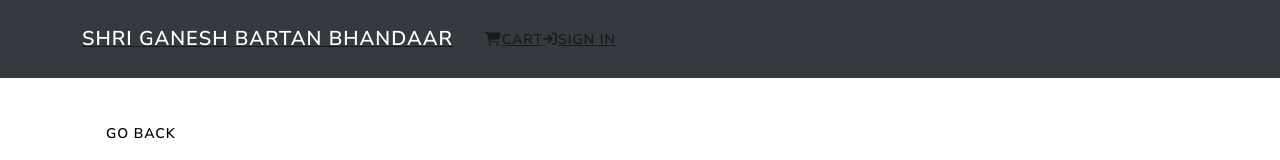
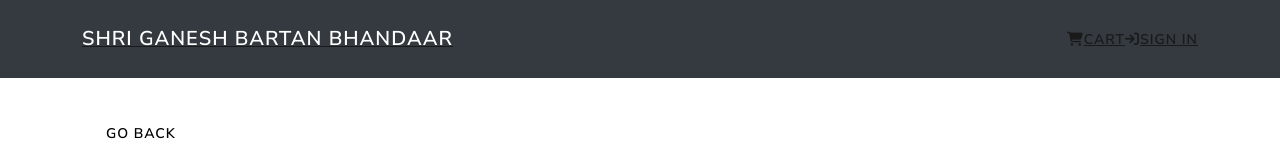
Before and after one commit to shbhm96/-shri-ganesh-bartan-bhandaar_frontend, a React (Create React App) app: page /admin/product/create in a window 1280 px wide. Shown: the top 160 px of the page. Built offline with nearby package versions, Linux system fonts and the light colour scheme.

Commit message:
add new version

```diff
--- a/src/components/Header.js
+++ b/src/components/Header.js
@@ -32,14 +32,14 @@
 
   return (
     <header>
-     <Navbar bg="dark" variant='dark' expand="lg" collapseOnSelect>
+     <Navbar bg="dark" variant='dark' expand="md" collapseOnSelect>
      <Container>
       <Link to="/">
         <Navbar.Brand href="/">Shri Ganesh Bartan Bhandaar</Navbar.Brand>
       </Link>
         <Navbar.Toggle aria-controls="basic-navbar-nav" />
         <Navbar.Collapse id="basic-navbar-nav">
-          <Nav className="ml-auto">
+          <Nav className="ms-auto">
           <Link to="/cart">
             <i className='fa fa-shopping-cart'></i>Cart
           </Link>
```
Also changed, not shown: src/action/productAction.js (line endings or trailing spaces).
